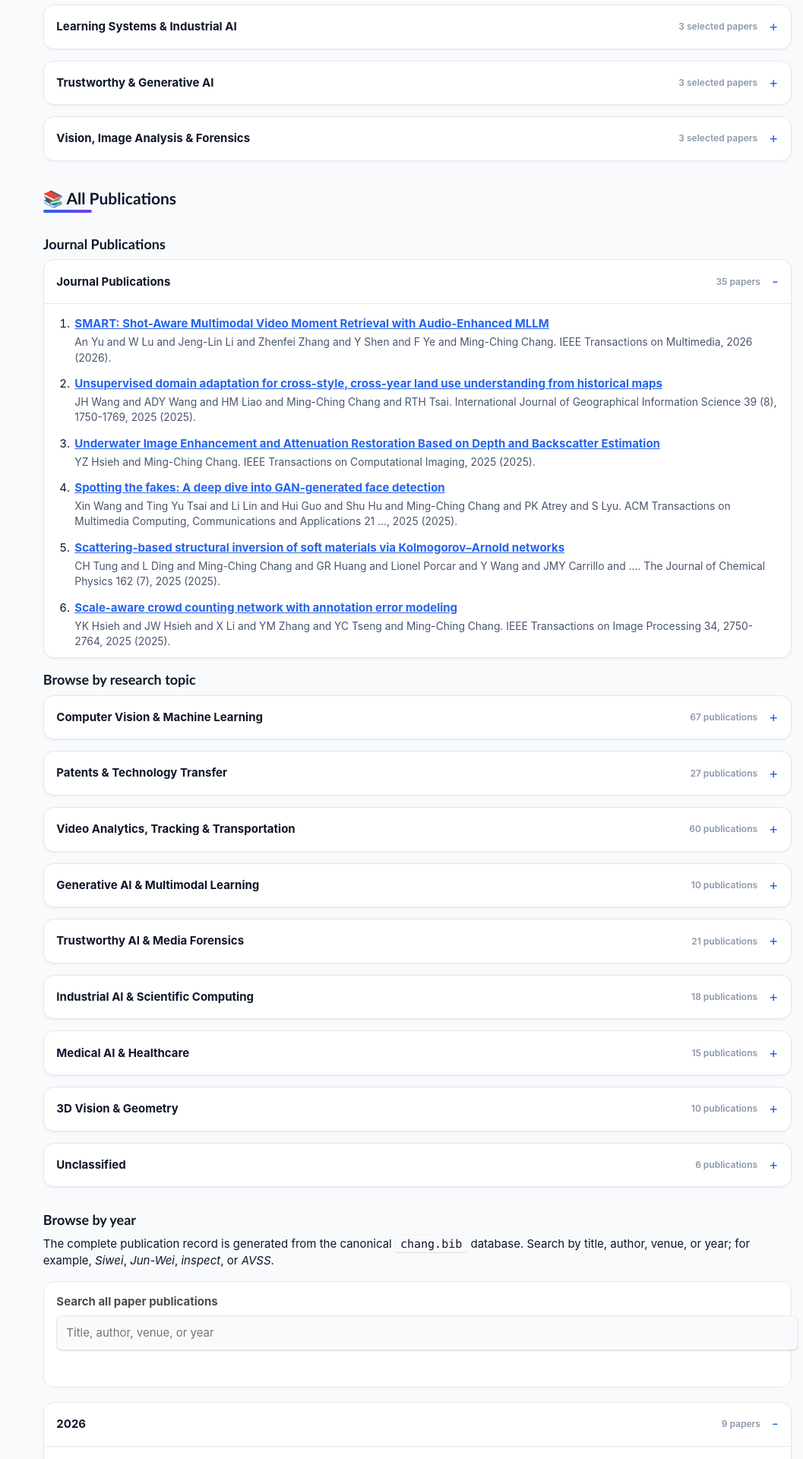
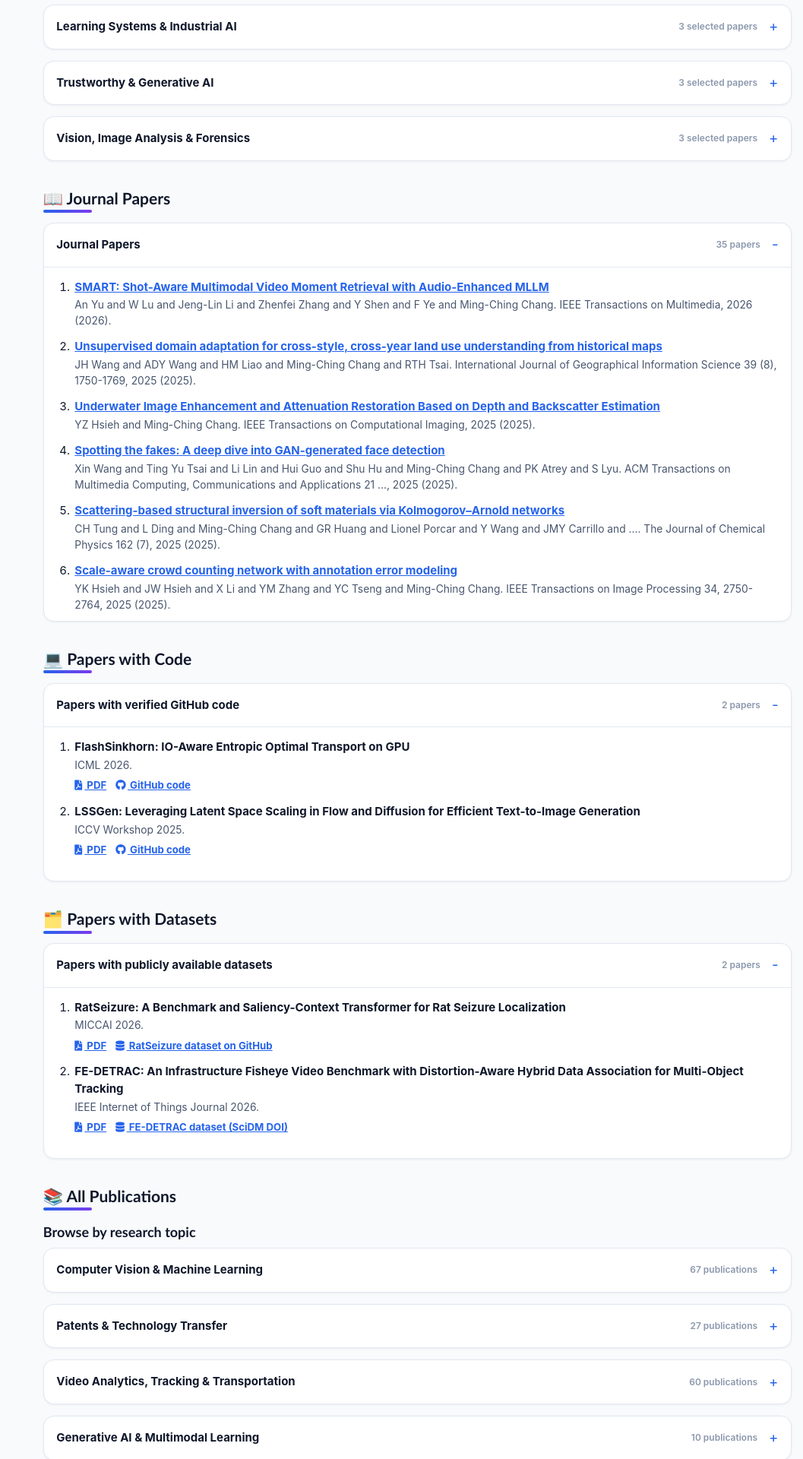
Before and after one commit to mingching/mingching.github.io, a Jekyll site: the page built from _pages/about.md, in a window 1280 px wide. Shown: the part 844-2764 px from the top of the page at 76% size, without its empty margins (223-1280 px from the left). Built offline with Jekyll 4.4.1, drawn with Linux system fonts in a browser that asks for light colours.

Commit message:
Add code and dataset publication sections

```diff
--- /dev/null
+++ b/_data/paper_resources.yml
@@ -0,0 +1,27 @@
+# Links below are verified from the associated final-paper PDF.
+
+code_papers:
+  - title: "FlashSinkhorn: IO-Aware Entropic Optimal Transport on GPU"
+    venue: "ICML 2026"
+    paper: /assets/papers/FlashSinkhorn_paper.pdf
+    resource_url: https://github.com/ot-triton-lab/flash-sinkhorn
+    resource_label: "GitHub code"
+
+  - title: "LSSGen: Leveraging Latent Space Scaling in Flow and Diffusion for Efficient Text-to-Image Generation"
+    venue: "ICCV Workshop 2025"
+    paper: /assets/papers/_ICCV_2025__text2image_schedule.pdf
+    resource_url: https://github.com/inventec-ai-center/LSSGen
+    resource_label: "GitHub code"
+
+dataset_papers:
+  - title: "RatSeizure: A Benchmark and Saliency-Context Transformer for Rat Seizure Localization"
+    venue: "MICCAI 2026"
+    paper: /assets/papers/MICCAI26_RatSeizure_cameraready.pdf
+    resource_url: https://github.com/UA-CVML/RatSeizure
+    resource_label: "RatSeizure dataset on GitHub"
+
+  - title: "FE-DETRAC: An Infrastructure Fisheye Video Benchmark with Distortion-Aware Hybrid Data Association for Multi-Object Tracking"
+    venue: "IEEE Internet of Things Journal 2026"
+    paper: /assets/papers/FE-DETRAC_An_Infrastructure_Fisheye_Video_Benchmark_with_Distortion-Aware_Hybrid_Data_Association_for_Multi-Object_Tracking.pdf
+    resource_url: https://doi.org/10.30193/scidm-ds-571593m
+    resource_label: "FE-DETRAC dataset (SciDM DOI)"
--- a/_includes/journal-publications.html
+++ b/_includes/journal-publications.html
@@ -2,7 +2,7 @@
 {% assign journal_count = journal_publications | size %}
 <details class="pub-topic" open>
   <summary class="pub-topic__toggle">
-    <span>Journal Publications</span>
+    <span>Journal Papers</span>
     <span class="pub-topic__count">{{ journal_count }} papers</span>
   </summary>
   <div class="pub-topic__scroll">
--- /dev/null
+++ b/_includes/resource-publications.html
@@ -0,0 +1,22 @@
+{% assign resources = include.items %}
+{% assign resource_count = resources | size %}
+<details class="pub-topic" open>
+  <summary class="pub-topic__toggle">
+    <span>{{ include.label }}</span>
+    <span class="pub-topic__count">{{ resource_count }} papers</span>
+  </summary>
+  <div class="pub-topic__scroll">
+    <ol class="scholar-pub-list scholar-pub-list--year">
+      {% for publication in resources %}
+        <li class="journal-publication-item">
+          <strong>{{ publication.title }}</strong>
+          {% if publication.venue %}<span class="scholar-pub-meta">{{ publication.venue }}.</span>{% endif %}
+          <span class="resource-publication-links">
+            <a href="{{ publication.paper | relative_url }}" download><i class="fas fa-file-pdf" aria-hidden="true"></i> PDF</a>
+            <a href="{{ publication.resource_url }}" target="_blank" rel="noopener"><i class="{% if include.icon == 'github' %}fab fa-github{% else %}fas fa-database{% endif %}" aria-hidden="true"></i> {{ publication.resource_label }}</a>
+          </span>
+        </li>
+      {% endfor %}
+    </ol>
+  </div>
+</details>
--- a/_pages/about.md
+++ b/_pages/about.md
@@ -43,15 +43,27 @@ I lead research spanning intelligent video understanding, visual perception, and
 
 {% include pub-groups.html %}
 
+<span class='anchor' id='journal-publications'></span>
+
+# 📖 Journal Papers
+
+{% include journal-publications.html %}
+
+<span class='anchor' id='papers-with-code'></span>
+
+# 💻 Papers with Code
+
+{% include resource-publications.html items=site.data.paper_resources.code_papers label="Papers with verified GitHub code" icon="github" %}
+
+<span class='anchor' id='papers-with-datasets'></span>
+
+# 🗂️ Papers with Datasets
+
+{% include resource-publications.html items=site.data.paper_resources.dataset_papers label="Papers with publicly available datasets" icon="dataset" %}
+
 <span class='anchor' id='complete-publication-record'></span>
 
 # 📚 All Publications
-
-<span class='anchor' id='journal-publications'></span>
-
-## Journal Publications
-
-{% include journal-publications.html %}
 
 ## Browse by research topic
 
--- a/_sass/_theme.scss
+++ b/_sass/_theme.scss
@@ -424,6 +424,9 @@ html[data-theme="dark"] .author__urls_sm i[class*="ai-"] {
 .scholar-pub-list li { margin: 0 0 0.85rem; padding-left: 0.15rem; }
 .scholar-pub-list a { font-weight: 700; color: var(--accent); }
 .scholar-pub-meta { display: block; margin-top: 0.15rem; color: var(--ink-2); font-size: 0.92rem; }
+.resource-publication-links { display: flex; flex-wrap: wrap; gap: 0.45rem 0.8rem; margin-top: 0.45rem; }
+.resource-publication-links a { font-size: 0.88rem; }
+.resource-publication-links i { margin-right: 0.2rem; }
 
 .publication-search {
   margin: 0 0 1.25rem;
```
